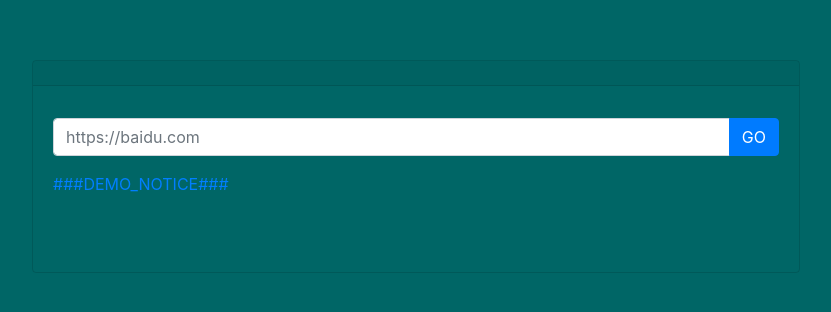
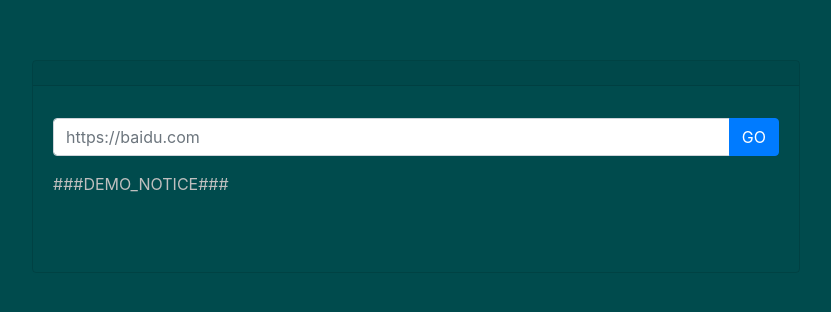
Before and after one commit to mithew/url-duan, a plain HTML site: page index.html in a window 1280 px wide. Shown: the part 234-546 px from the top of the page, without its empty margins (224-1055 px from the left). Drawn offline with nearby package versions, Linux system fonts and the light colour scheme.

Commit message:
Update index.html

```diff
--- a/index.html
+++ b/index.html
@@ -26,8 +26,8 @@
       flex-wrap: wrap;
       align-content: center;
 
-      color: #007fff;
-      background-color: #006666;
+      color: #bfbfbf;
+      background-color: #004b4d;
       overflow: hidden;
     }
     .card {
@@ -39,7 +39,7 @@
     }
     .card-text > a {
       text-decoration: none;
-      color: #b1b300;
+      color: #cc7900;
     }
     .card-text > a {
       cursor: pointer;
```
